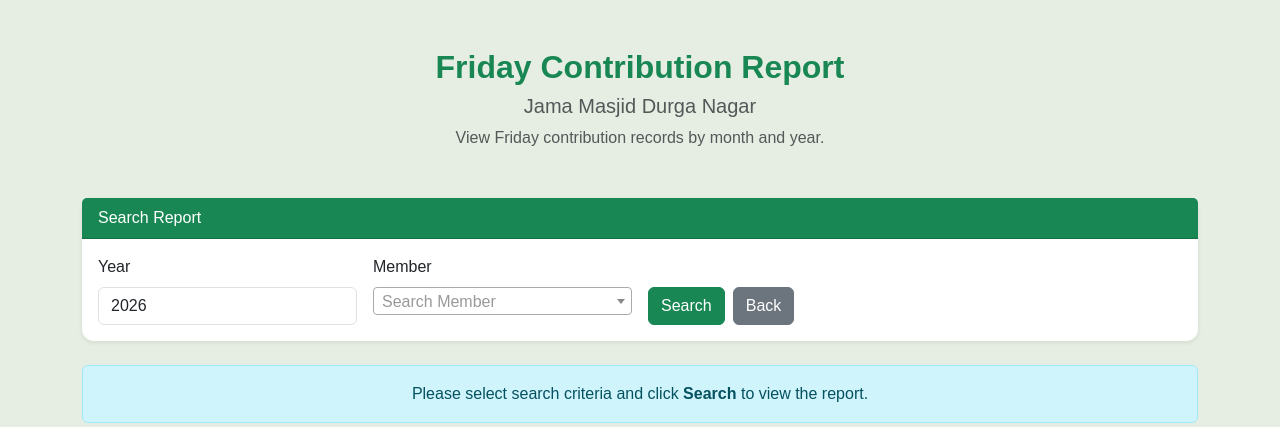
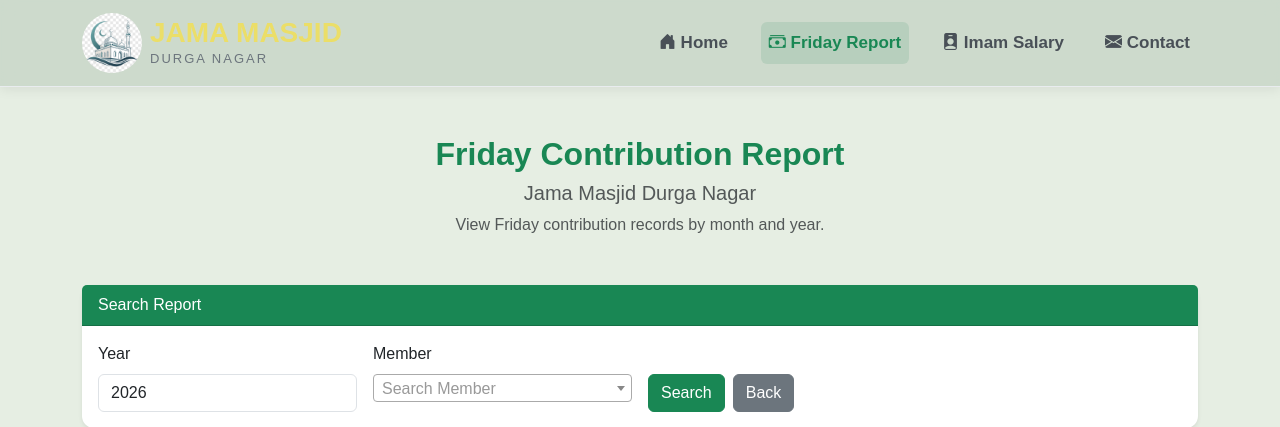
Before and after one commit to mahamudalam/MosqueManagement, a Flask app: page /reports/friday-report in a window 1280 px wide. Shown: the top 427 px of the page. Run offline with Flask 3, Linux system fonts and the light colour scheme; some libraries are stand-ins or nearby versions.

Commit message:
enhanced report nav

```diff
--- a/app/static/css/style.css
+++ b/app/static/css/style.css
@@ -300,3 +300,152 @@ body{
     }
 
 }
+
+
+
+
+/* ======================================================
+   PUBLIC NAVBAR
+   (Independent of Home Page Navbar)
+====================================================== */
+
+.public-navbar {
+    position: sticky;
+    top: 0;
+    z-index: 1050;
+
+    background:rgba(196, 211, 196, 0.74);
+    backdrop-filter: blur(8px);
+
+    border-bottom: 1px solid #e9ecef;
+    box-shadow: 0 2px 12px rgba(0, 0, 0, 0.08);
+
+    padding: 8px 0;
+}
+
+/* Brand */
+
+.public-navbar .navbar-brand {
+    display: flex;
+    align-items: center;
+    text-decoration: none;
+}
+
+.public-navbar .navbar-brand img {
+    width: 60px;
+    height: 60px;
+    border-radius: 50%;
+    object-fit: cover;
+    margin-right: 12px;
+}
+
+.public-navbar .brand-title {
+    font-size: 28px;
+    font-weight: 700;
+    color:#ebde68;
+    line-height: 1.1;
+    margin: 0;
+}
+
+.public-navbar .brand-sub {
+    font-size: 13px;
+    color: #6c757d;
+    letter-spacing: 2px;
+    margin: 0;
+}
+
+/* Navigation */
+
+.public-navbar .navbar-nav {
+    align-items: center;
+}
+
+.public-navbar .nav-item {
+    margin-left: 10px;
+}
+
+.public-navbar .nav-link {
+    color: #495057 !important;
+    font-weight: 600;
+    padding: 8px 12px;
+    border-radius: 6px;
+    transition: all 0.3s ease;
+}
+
+/* Hover (No Text Color Change) */
+
+.public-navbar .nav-link:hover {
+    color: #495057 !important;
+    background-color: rgba(25, 135, 84, 0.08);
+    text-decoration: none;
+}
+
+/* Active */
+
+.public-navbar .nav-link.active {
+    color: #198754 !important;
+    background-color: rgba(25, 135, 84, 0.12);
+}
+
+/* Buttons */
+
+.public-navbar .btn {
+    border-radius: 8px;
+    padding: 8px 18px;
+    font-weight: 600;
+}
+
+/* Navbar Toggle */
+
+.public-navbar .navbar-toggler {
+    border: none;
+    box-shadow: none !important;
+}
+
+.public-navbar .navbar-toggler:focus {
+    box-shadow: none !important;
+}
+
+/* Mobile */
+
+@media (max-width: 991px) {
+
+    .public-navbar {
+        padding: 10px 0;
+    }
+
+    .public-navbar .navbar-collapse {
+        margin-top: 10px;
+        background: #fff;
+        border-radius: 10px;
+        padding: 10px 15px;
+        box-shadow: 0 4px 15px rgba(0,0,0,0.08);
+    }
+
+    .public-navbar .nav-item {
+        margin-left: 0;
+    }
+
+    .public-navbar .nav-link {
+        padding: 12px 0;
+    }
+
+    .public-navbar .btn {
+        width: 100%;
+        margin-top: 10px;
+    }
+
+    .public-navbar .brand-title {
+        font-size: 24px;
+    }
+
+    .public-navbar .brand-sub {
+        font-size: 12px;
+        letter-spacing: 1px;
+    }
+
+    .public-navbar .navbar-brand img {
+        width: 50px;
+        height: 50px;
+    }
+}
--- /dev/null
+++ b/app/templates/partials/public_navbar.html
@@ -0,0 +1,99 @@
+<nav class="navbar navbar-expand-lg public-navbar">
+
+    <div class="container">
+
+        <!-- Logo -->
+        <a class="navbar-brand d-flex align-items-center"
+           href="{{ url_for('auth.home') }}">
+
+            <img src="{{ url_for('static', filename='images/logo.png') }}"
+                 alt="Logo"
+                 width="50"
+                 class="me-2">
+
+            <div>
+
+            <div class="brand-title">JAMA MASJID</div>
+
+            <!-- <div class="brand-sub">MANAGEMENT SYSTEM</div> -->
+            <div class="brand-sub">DURGA NAGAR</div>
+
+            </div>
+
+        </a>
+
+        <!-- Mobile Button -->
+        <button class="navbar-toggler"
+                type="button"
+                data-bs-toggle="collapse"
+                data-bs-target="#publicNavbar">
+
+            <span class="navbar-toggler-icon"></span>
+
+        </button>
+
+        <!-- Menu -->
+        <div class="collapse navbar-collapse" id="publicNavbar">
+
+            <ul class="navbar-nav ms-auto align-items-lg-center">
+                {% if request.args.get('source') == 'dashboard' %}
+                    <li class="nav-item">
+                        <a class="nav-link"
+                           href="{{ url_for('dashboard.dashboard') }}">
+                            <i class="bi bi-house-door-fill"></i>
+                            Home
+                        </a>
+                    </li>
+                {% else %}
+
+                    <li class="nav-item">
+                        <a class="nav-link {% if request.endpoint=='auth.home' %}active{% endif %}"
+                        href="{{ url_for('auth.home') }}">
+                            <i class="bi bi-house-door-fill"></i>
+                            Home
+                        </a>
+                    </li>
+                {% endif %}
+                <li class="nav-item">
+                    <a class="nav-link {% if request.endpoint=='reports.friday_report' %}active{% endif %}"
+                       href="{{ url_for('reports.friday_report', source=request.args.get('source', 'user')) }}">
+                        <i class="bi bi-cash-stack"></i>
+                        Friday Report
+                    </a>
+                </li>
+
+                <li class="nav-item">
+                    <a class="nav-link {% if request.endpoint=='reports.imam_salary_contribution_report' %}active{% endif %}"
+                       href="{{ url_for('reports.imam_salary_contribution_report', source=request.args.get('source', 'user')) }}">
+                        <i class="bi bi-person-badge-fill"></i>
+                        Imam Salary
+                    </a>
+                </li>
+
+                <li class="nav-item">
+                    <a class="nav-link"
+                       href="{{ url_for('contact.contact') }}">
+                        <i class="bi bi-envelope-fill"></i>
+                        Contact
+                    </a>
+                </li>
+
+               <!-- <li class="nav-item ms-lg-3 mt-3 mt-lg-0">
+
+                    <a href="{{ url_for('auth.login') }}"
+                       class="btn btn-success">
+
+                        <i class="bi bi-box-arrow-in-right"></i>
+                        Login
+
+                    </a>
+
+                </li>-->
+
+            </ul>
+
+        </div>
+
+    </div>
+
+</nav>
--- a/app/templates/reports/friday_report.html
+++ b/app/templates/reports/friday_report.html
@@ -1,6 +1,8 @@
 {% extends "base.html" %}
 
 {% block content %}
+
+{% include "partials/public_navbar.html" %}
 
 <div class="container py-5">
 
@@ -124,7 +126,7 @@
                                 <i class="fa fa-home"></i> Back
                             </a>
 
-                            {% endif %}
+                        {% endif %}
                     </div>
 
                 </div>
--- a/app/templates/salary/Imam_salary_contribution_report.html
+++ b/app/templates/salary/Imam_salary_contribution_report.html
@@ -1,6 +1,8 @@
 {% extends "base.html" %}
 
 {% block content %}
+
+{% include "partials/public_navbar.html" %}
 
 <div class="container py-5">
 
```
Also changed, not shown: app/templates/contact/contact.html (+15 -6 lines).
